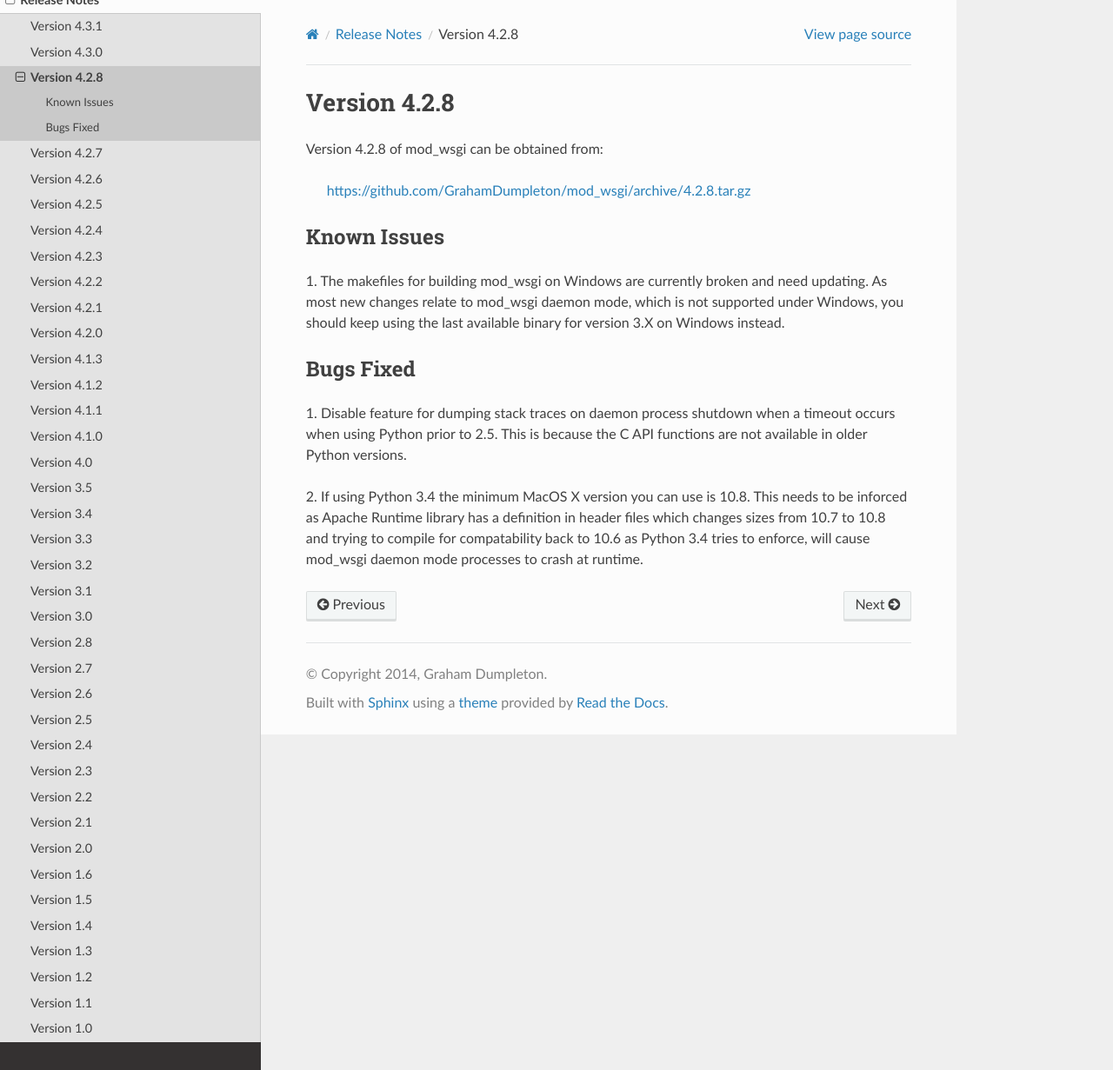
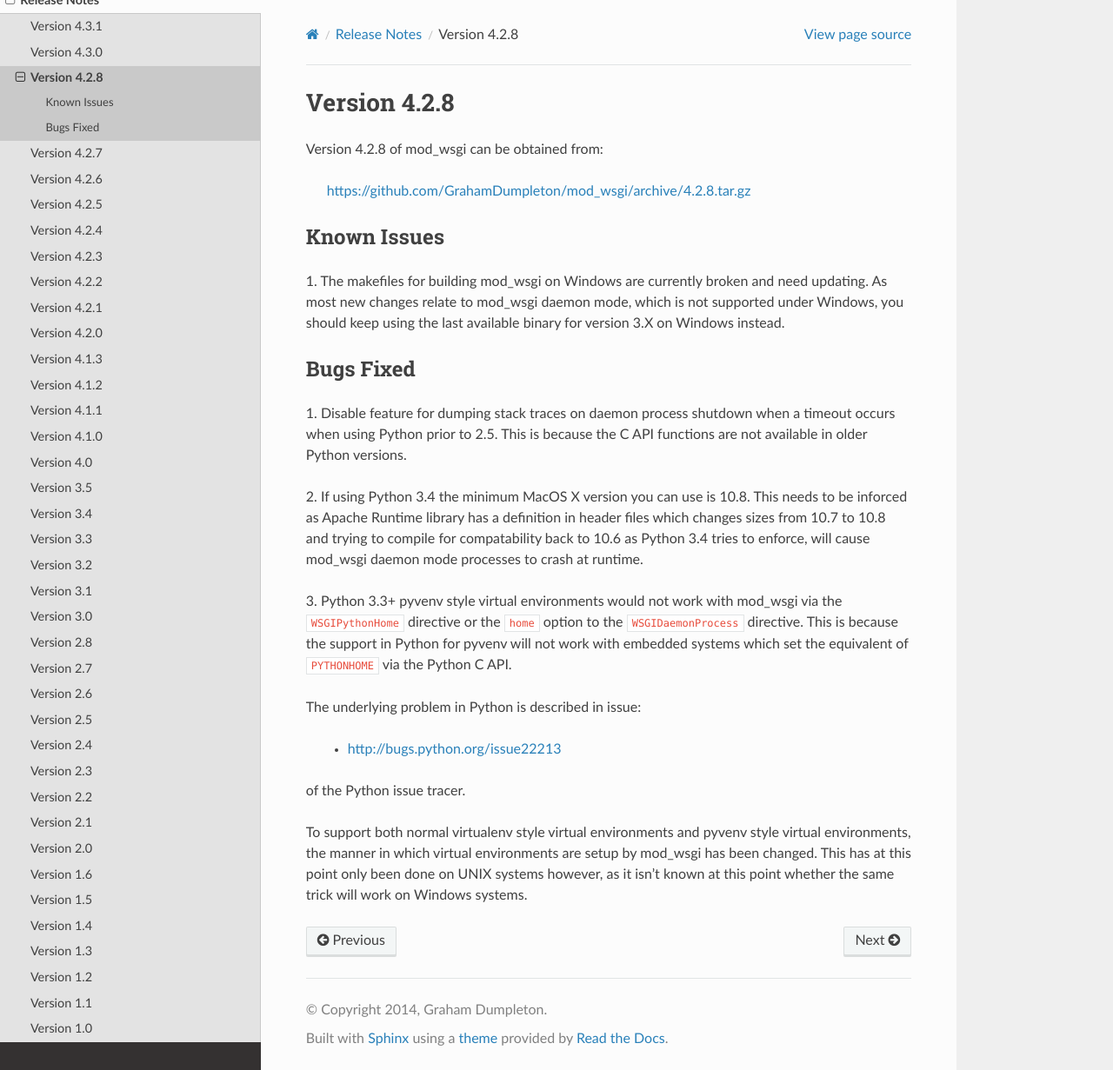
Before and after one commit to GrahamDumpleton/mod_wsgi, a Sphinx documentation site: the page built from docs/release-notes/version-4.2.8.rst, in a window 1280 px wide and 1231 px high. Shown: the whole window at 87% size. Built offline with Sphinx 7.4.7 and the Read the Docs theme 2.0.0, drawn with Linux system fonts in a browser that asks for light colours.

Commit message:
Add missing documentation about pyvenv support in 4.2.8 release notes.

```diff
--- a/docs/release-notes/version-4.2.8.rst
+++ b/docs/release-notes/version-4.2.8.rst
@@ -26,3 +26,21 @@ This needs to be inforced as Apache Runtime library has a definition in
 header files which changes sizes from 10.7 to 10.8 and trying to compile
 for compatability back to 10.6 as Python 3.4 tries to enforce, will cause
 mod_wsgi daemon mode processes to crash at runtime.
+
+3. Python 3.3+ pyvenv style virtual environments would not work with
+mod_wsgi via the ``WSGIPythonHome`` directive or the ``home`` option to the
+``WSGIDaemonProcess`` directive. This is because the support in Python for
+pyvenv will not work with embedded systems which set the equivalent of
+``PYTHONHOME`` via the Python C API.
+
+The underlying problem in Python is described in issue:
+
+  * http://bugs.python.org/issue22213
+
+of the Python issue tracer.
+
+To support both normal virtualenv style virtual environments and pyvenv
+style virtual environments, the manner in which virtual environments are
+setup by mod_wsgi has been changed. This has at this point only been done
+on UNIX systems however, as it isn't known at this point whether the same
+trick will work on Windows systems.
```
